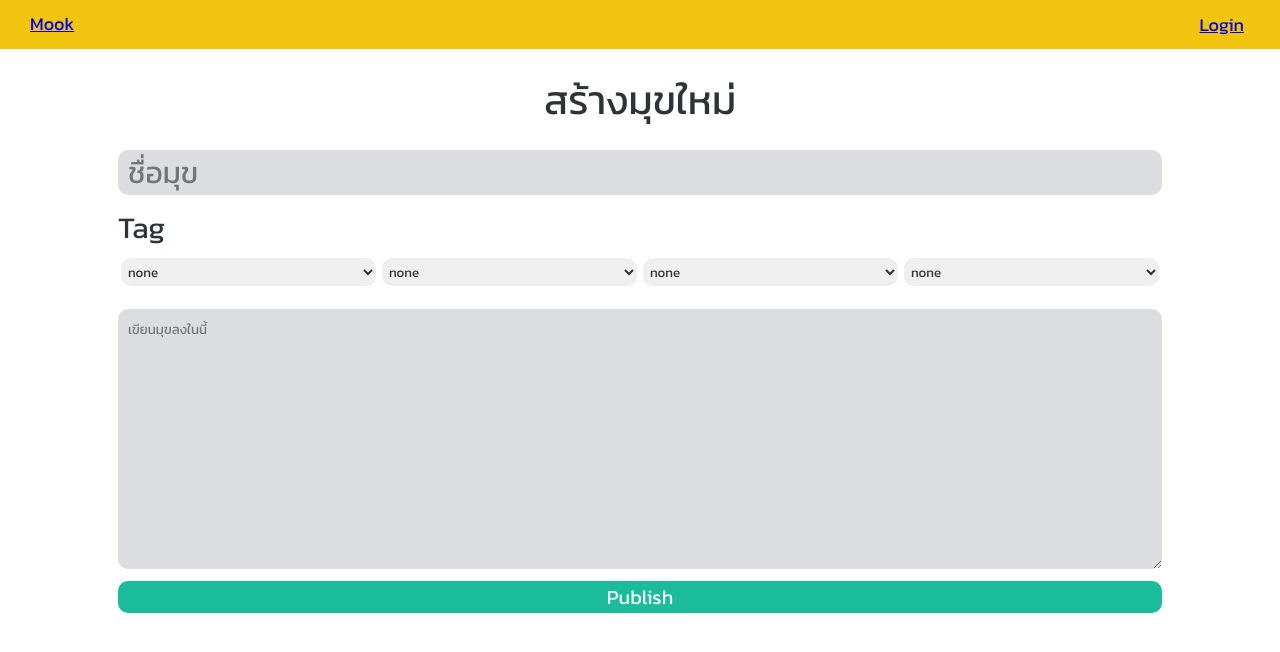
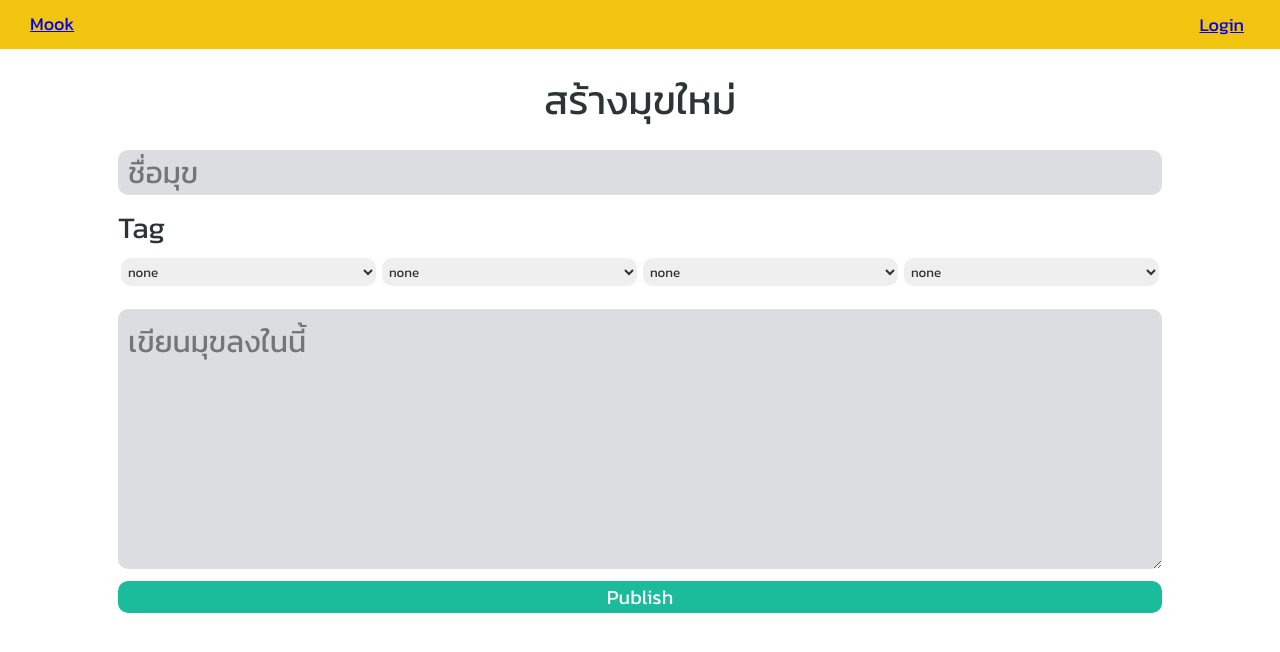
Before and after one commit to Tauhoo/Mook, a Next.js app: page /form in a window 1280 px wide. Shown: the top 652 px of the page. Built offline with nearby package versions, Linux system fonts and the light colour scheme; no server answers; sample sign-in values are in the browser's storage.

Commit message:
Connect textfield with redux

```diff
--- a/components/form/tagChild.js
+++ b/components/form/tagChild.js
@@ -18,7 +18,6 @@ class tag extends Component {
     this.props.update({text: 'none', index: this.props.index})
   }
   input = (e) => {
-    console.log(this.props);
     this.props.update({text: e.target.value, index: this.props.index})
   }
   render(){
--- a/components/form/textField.js
+++ b/components/form/textField.js
@@ -1,4 +1,8 @@
+import React, {Component} from 'react'
 import styled from 'styled-components'
+import {connect} from 'react-redux'
+import {INPUT} from '../../redux/action/action'
+import Page from '../page'
 const TextField = styled.textarea`
   width: calc(100% - 20px);
   padding: 10px;
@@ -13,6 +17,9 @@ const TextField = styled.textarea`
   @media (max-width: 700px) {
     height: 38vh;
   }
+  font-size: 3rem;
+  font-family: 'Kanit';
+  color: #2d3436;
 `
 const Container = styled.div`
   width: calc(80vw + 20px);
@@ -20,9 +27,22 @@ const Container = styled.div`
   margin-left: 50vw;
   transform: translateX(-50%);
 `
-export default ()=>(
-  <Container>
-    <TextField placeholder='เขียนมุขลงในนี้'>
-    </TextField>
-  </Container>
-)
+class text extends Component{
+  input = (e) => {
+    this.props.update({text: e.target.value})
+    console.log(this.props)
+  }
+  render(){
+    return (
+      <Container>
+        <TextField onChange={this.input} placeholder='เขียนมุขลงในนี้'>
+        </TextField>
+      </Container>
+    )
+  }
+}
+const mapStateToProps = state => state.formReducer
+const mapDispatchToProps = dispatch => ({
+  update: data => dispatch(INPUT('TEXT',data))
+})
+export default Page(connect(mapStateToProps, mapDispatchToProps)(text))
--- a/components/navbar.js
+++ b/components/navbar.js
@@ -65,7 +65,7 @@ class page extends Component {
     return (
       <Container>
         <Topic>
-          <span><Link href={'/'}>Mook</Link></span>
+          <span><Link href={'/'}><a>Mook</a></Link></span>
         </Topic>
         <Picture url={this.props.isOnline ? this.props.data.picture.data.url : ""} display={this.props.isOnline}/>
         <Menu display={this.props.isOnline}>
```
